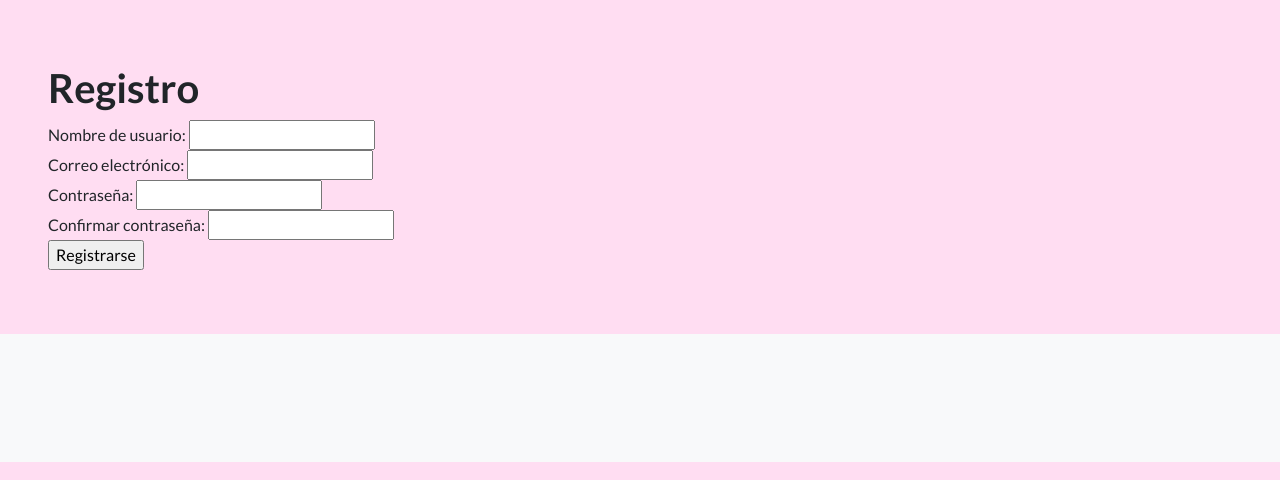
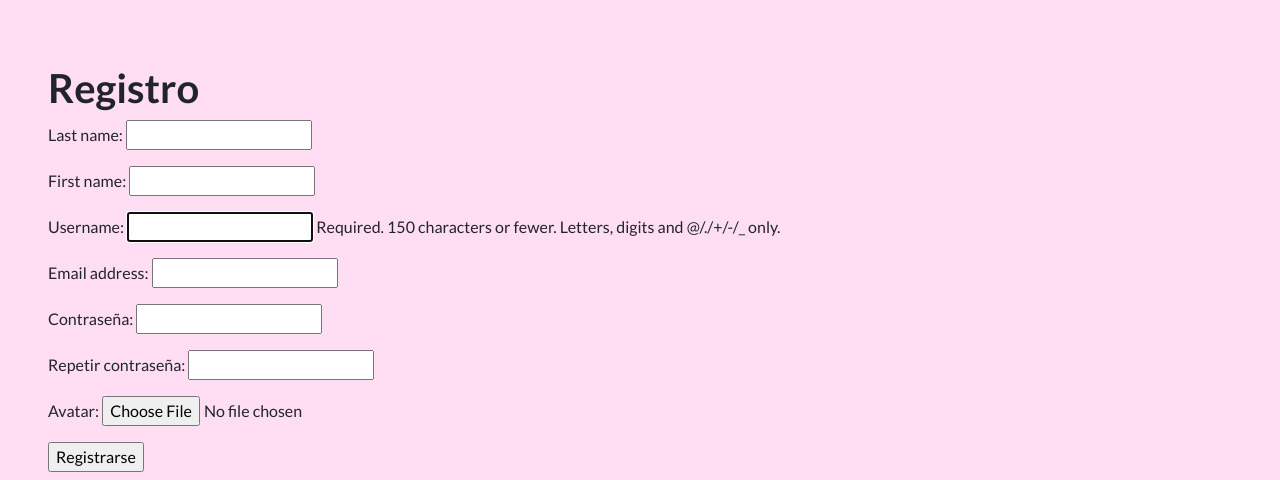
Before and after one commit to ManuelOctavioRodriguez/ProyectoFinal, a Django app: page /perfiles/registro/ in a window 1280 px wide. Shown: the part 66-546 px from the top of the page. Run offline with Django 4.2, Linux system fonts and the light colour scheme; some libraries are stand-ins or nearby versions.

Commit message:
Actualizaciones

```diff
--- a/Perfiles/templates/Perfiles/perfil.html
+++ b/Perfiles/templates/Perfiles/perfil.html
@@ -5,4 +5,7 @@
     <h1>Perfil de usuario</h1>
     <h3>Nombre: {{ request.user.username }}</h3>
     <p>Email: {{ request.user.email }}</p>
+    {% if request.user.Perfil.avatar %}
+        <img src="{{ request.user.Perfil.avatar.url }}" alt="Avatar">
+    {% endif %}
 {% endblock contenido %}
--- a/Perfiles/templates/Perfiles/registro.html
+++ b/Perfiles/templates/Perfiles/registro.html
@@ -3,20 +3,9 @@
 
 {% block contenido %}
     <h1>Registro</h1>
-    <form method="post">
+    <form method="post" enctype="multipart/form-data">
         {% csrf_token %}
-        <label for="username">Nombre de usuario:</label>
-        <input type="text" id="username" name="username">
-        <br>
-        <label for="email">Correo electrónico:</label>
-        <input type="email" id="email" name="email">
-        <br>
-        <label for="password1">Contraseña:</label>
-        <input type="password" id="password1" name="password1">
-        <br>
-        <label for="password2">Confirmar contraseña:</label>
-        <input type="password" id="password2" name="password2">
-        <br>
+        {{ form.as_p }}
         <input type="submit" value="Registrarse">
     </form>
 {% endblock contenido %}
--- a/Perfiles/views.py
+++ b/Perfiles/views.py
@@ -10,10 +10,14 @@ def registro(request):
     if request.method == 'POST':
         form = FormularioRegistro(request.POST, request.FILES)
         if form.is_valid():
+            print("El formulario es válido")
             user = form.save()
+            print("Usuario guardado:", user)
             perfil = Perfil.objects.create(user=user)
             login(request, user)
             return redirect('perfil')
+        else:
+            print("Errores en el formulario:", form.errors)
     else:
         form = FormularioRegistro()
     return render(request, 'Perfiles/registro.html', {'form': form})
```
Also changed, not shown: Blog/models.py (line endings or trailing spaces), db.sqlite3.
